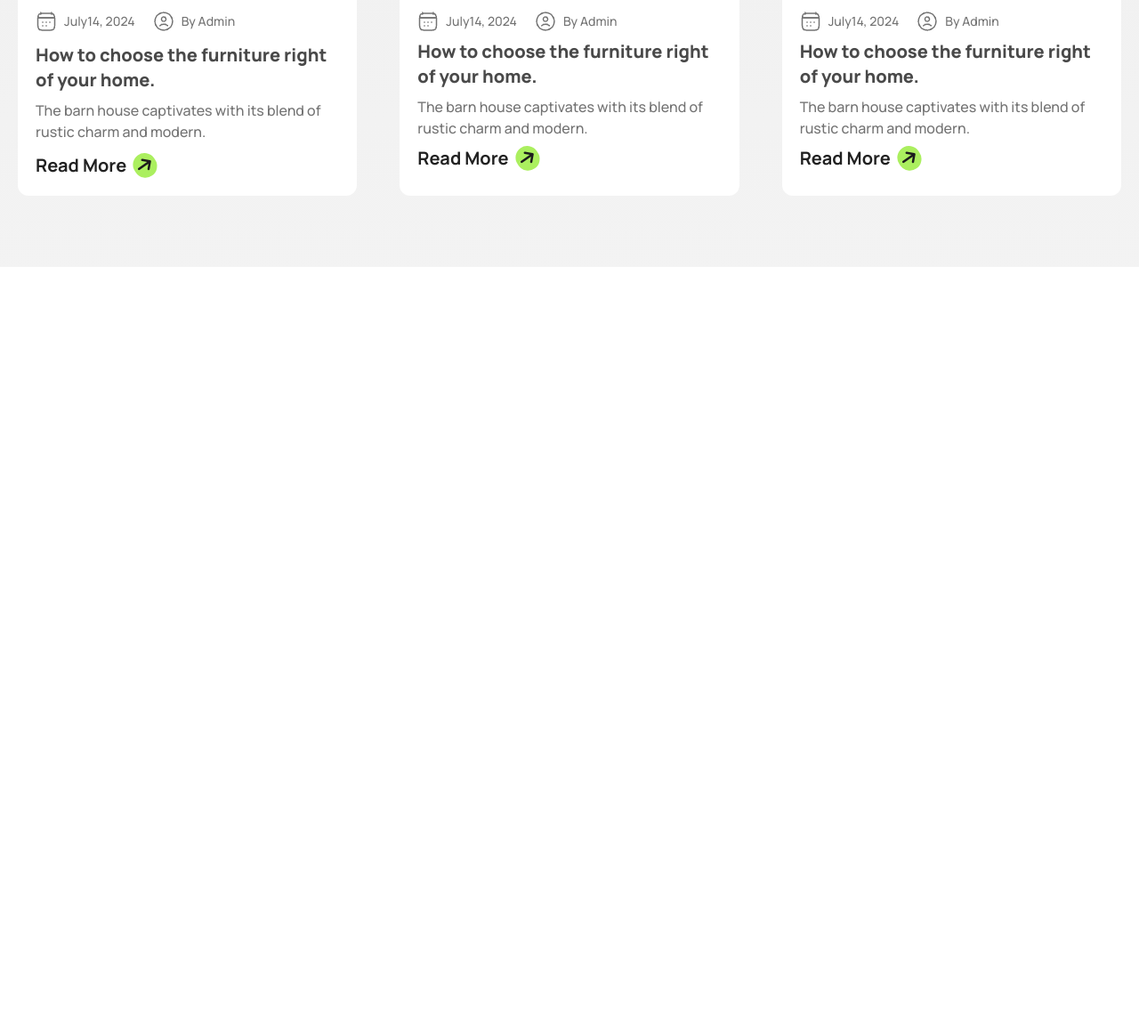
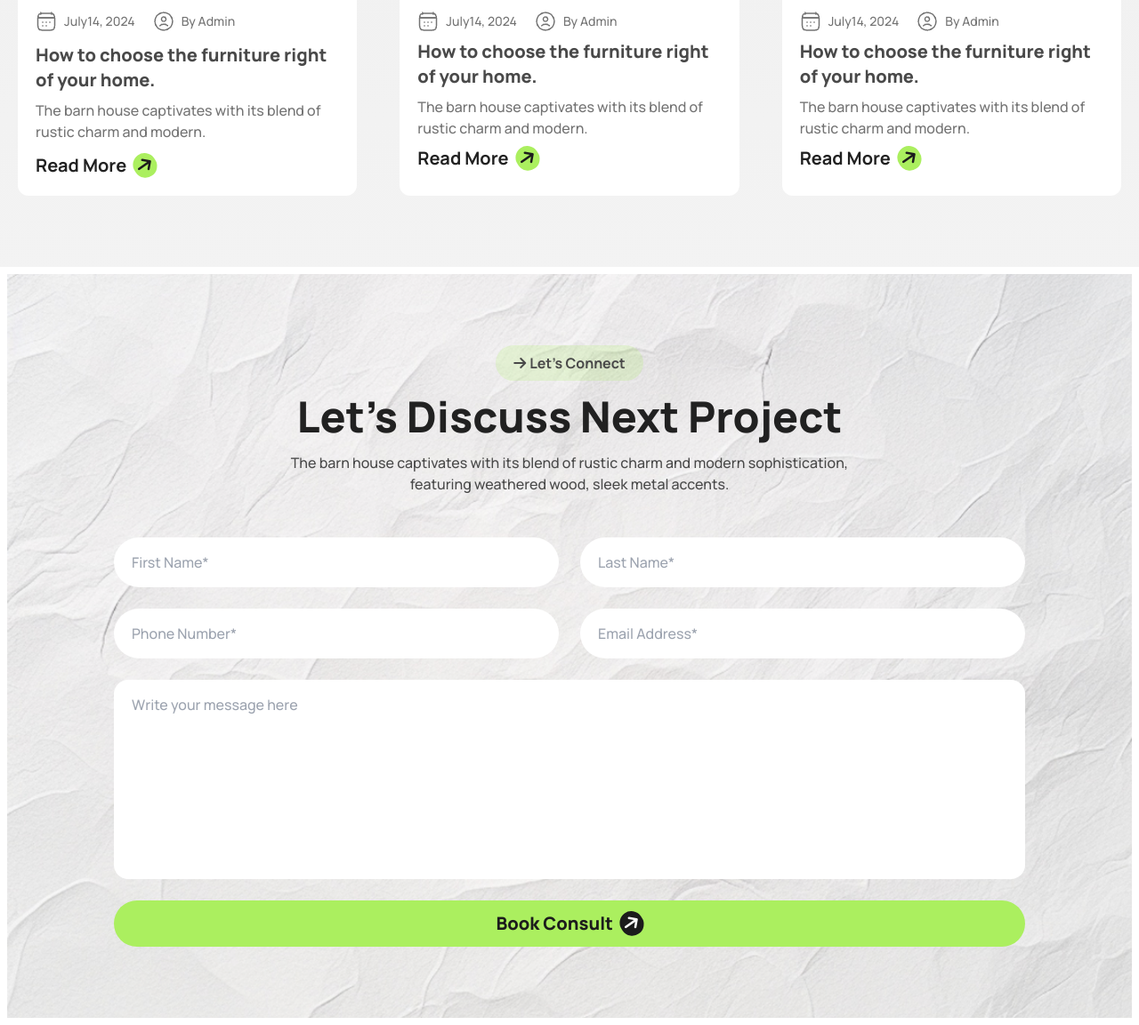
Before and after one commit to Jakaria030/rinterio, a plain HTML site: page index.html in a window 1280 px wide. Shown: the part 3688-4840 px from the top of the page at 89% size. Before the commit the page ends 3988 px from the top, so only its background shows below. Drawn offline with nearby package versions, Linux system fonts and the light colour scheme.

Commit message:
Contact section completed

```diff
--- a/index.html
+++ b/index.html
@@ -42,6 +42,7 @@
                     },
                     backgroundImage: {
                         'curve-line': "url('./images/vector.png')",
+                        'page-bg' : "url('./images/bg.jpg')",
                     }
                 }
             }
@@ -331,7 +332,7 @@
         </section>
         <!-- Our latest works section end -->
 
-        <!-- Rinterion news section start -->
+        <!-- Rinterio news section start -->
         <section class="bg-gradient-to-b from-gray-1/50 to-gray-1/10">
             <div class="container mx-auto px-5 py-10 sm:py-20">
                 <!-- section title -->
@@ -435,7 +436,43 @@
                 </div>
             </div>
         </section>
-        <!-- Rinterion news section end -->
+        <!-- Rinterio news section end -->
+
+        <!-- Contact section start -->
+        <section class="relative bg-cover bg-center bg-page-bg border-8 border-white">
+            <!-- Gray overlay -->
+            <div class="absolute inset-0 bg-gray-1/40 opacity-50 z-0"></div>
+            <div class="relative container mx-auto px-5 py-10 sm:py-20 z-10">
+                <!-- section title -->
+                <div class="max-w-2xl mx-auto space-y-4 text-center">
+                    <button class="bg-primary/20 rounded-full px-5 py-2 font-bold text-gray-4"><i
+                            class="fa-solid fa-arrow-right mr-1"></i>Let’s Connect</button>
+                    <h2 class="text-2xl sm:text-3xl md:text-4xl lg:text-5xl text-gray-5 font-extrabold">Let’s Discuss Next Project</h2>
+                    <p class="text-gray-4 font-medium">The barn house captivates with its blend of rustic charm and
+                        modern sophistication, featuring weathered wood, sleek metal accents.</p>
+                </div>
+
+                <!-- form section -->
+                <div class="max-w-5xl mx-auto pt-12">
+                    <form class="grid grid-cols-1 md:grid-cols-2 gap-6">
+                        <input class="px-5 py-4 rounded-full outline-none text-gray-2 font-medium" type="text" placeholder="First Name*" required>
+
+                        <input class="px-5 py-4 rounded-full outline-none text-gray-2 font-medium" type="text" placeholder="Last Name*" required>
+
+                        <input class="px-5 py-4 rounded-full outline-none text-gray-2 font-medium" type="number" placeholder="Phone Number*" required>
+
+                        <input class="px-5 py-4 rounded-full outline-none text-gray-2 font-medium" type="email" placeholder="Email Address*" required>
+
+                        <textarea class="md:col-span-2 px-5 py-4 rounded-2xl outline-none text-gray-2 font-medium resize-none" placeholder="Write your message here" rows="8"></textarea>
+
+                        <button class="md:col-span-2 px-5 py-3 bg-primary rounded-full text-xl font-extrabold text-gray-6 ">Book Consult<i class="fa-solid fa-arrow-right bg-gray-6 p-1 rounded-full -rotate-[35deg] text-white ml-2"></i>
+                        </button>
+                    </form>
+                </div>
+            </div>
+        </section>
+        <!-- Contact section end -->
+
     </main>
     <!-- Main section end -->
 
```
